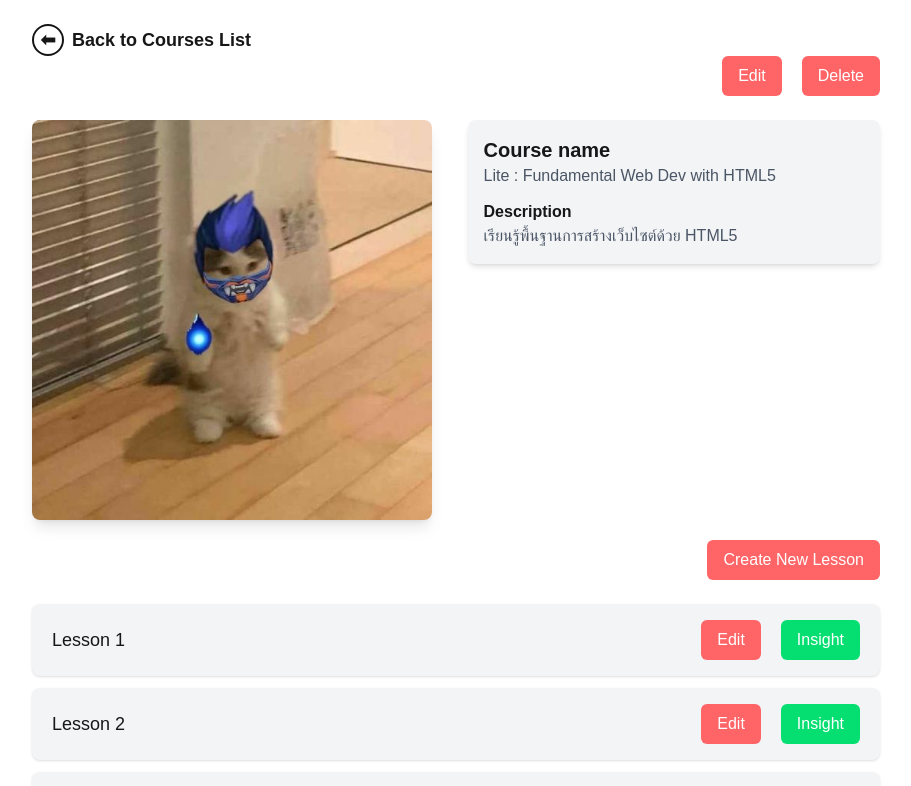
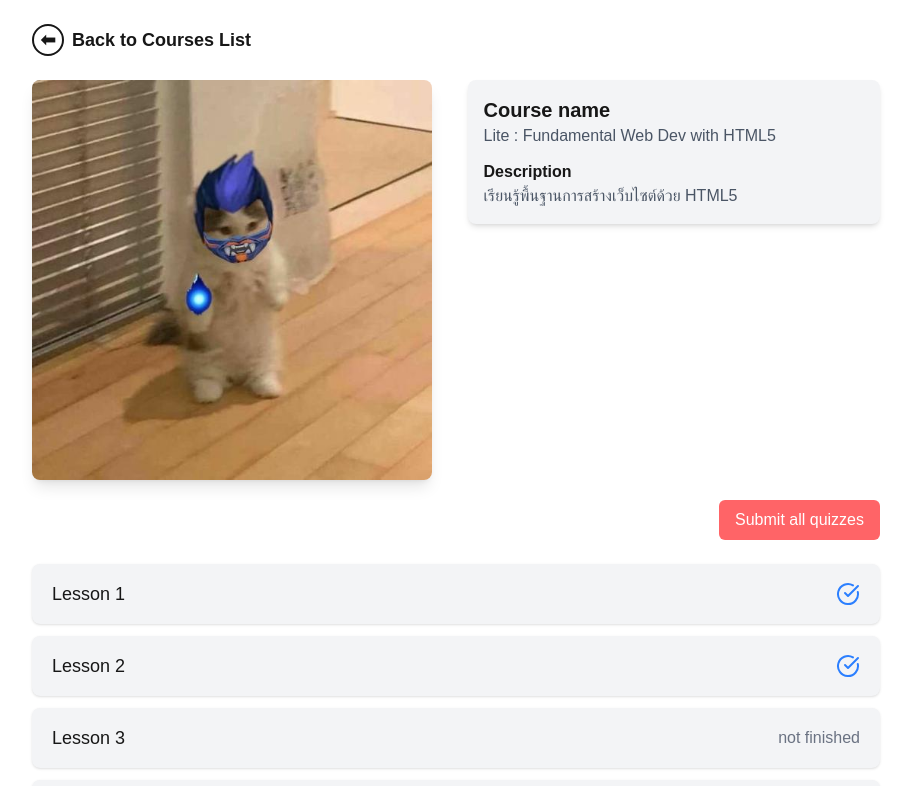
Before and after one commit to CS371-Project-Management/CS371-Frontend, a Next.js app: page /main/my_classroom/courses/detail in a window 1280 px wide. Shown: the top 786 px of the page, without its empty margins (184-1095 px from the left). Built offline with nearby package versions, Linux system fonts and the light colour scheme.

Commit message:
do_user_my_classroom_courses_detail_page_and_add_components_modals_report_ForSure

```diff
--- a/app/main/my_classroom/courses/detail/page.tsx
+++ b/app/main/my_classroom/courses/detail/page.tsx
@@ -6,6 +6,7 @@ import { CheckCircle, Circle } from "lucide-react";
 import { useState } from "react";
 import ModalEditCourse from "@/components/modals/course/Edit";
 import ModalDeleteCourse from "@/components/modals/course/Delete";
+import ModalReportForSure from "@/components/modals/report/ForSure";
 
 const lessons = [
     { title: "Lesson 1", status: "completed" },
@@ -17,6 +18,7 @@ const lessons = [
 export default function DetailPage() {
     const [isEditCourse, setIsEditCourse] = useState(false);
     const [isDeleteCourse, setIsDeleteCourse] = useState(false);
+    const [forSure, setForSure] = useState(false);
 
     return (
         <div className="p-6 max-w-4xl mx-auto">
@@ -29,7 +31,8 @@ export default function DetailPage() {
                 </div>
             </Link>
 
-            <div className="flex justify-end gap-5 mb-4">
+            {/* <STAFF></STAFF> */}
+            {/* <div className="flex justify-end gap-5 mb-4">
                 <button
                     className="h-fit bg-red-400 hover:bg-red-600 text-white px-4 py-2 rounded-md"
                     onClick={() => {setIsEditCourse(true)}}>
@@ -41,7 +44,7 @@ export default function DetailPage() {
                     onClick={() => {setIsDeleteCourse(true)}}>
                     Delete
                 </button>
-            </div>
+            </div> */}
 
             <div className="flex gap-6 mt-6">
                 <div className="w-1/2">
@@ -64,11 +67,20 @@ export default function DetailPage() {
                 </div>
             </div>
 
-            <div className="flex justify-end">
+            {/* <STAFF></STAFF> */}
+            {/* <div className="flex justify-end">
                 <button
                     className="mt-5 h-fit bg-red-400 hover:bg-red-600 text-white px-4 py-2 rounded-md"
                     onClick={() => {}}>
                     Create New Lesson
+                </button>
+            </div> */}
+
+            <div className="flex justify-end">
+                <button
+                    className="mt-5 h-fit bg-red-400 hover:bg-red-600 text-white px-4 py-2 rounded-md"
+                    onClick={() => {setForSure(true)}}>
+                    Submit all quizzes
                 </button>
             </div>
 
@@ -79,13 +91,14 @@ export default function DetailPage() {
                     className="flex justify-between items-center bg-gray-100 p-4 px-5 rounded-lg shadow-sm mb-3"
                 >
                     <p className="text-lg">{lesson.title}</p>
-                    {/* {lesson.status === "completed" ? (
+                    {lesson.status === "completed" ? (
                         <CheckCircle className="text-blue-500 w-6 h-6" />
                         ) : (
                         <span className="text-gray-500">{lesson.status}</span>
-                    )} */}
+                    )}
 
-                    <div className="flex gap-5">
+                    {/* <STAFF></STAFF> */}
+                    {/* <div className="flex gap-5">
                         <button
                             className="h-fit bg-red-400 hover:bg-red-600 text-white px-4 py-2 rounded-md"
                             onClick={() => {}}>
@@ -97,7 +110,7 @@ export default function DetailPage() {
                                 Insight
                             </button>
                         </Link>
-                    </div>
+                    </div> */}
                 </div>
                 ))}
             </div>
@@ -111,6 +124,13 @@ export default function DetailPage() {
                 isOpen={isDeleteCourse}
                 onClose={() => {setIsDeleteCourse(false)}}>
             </ModalDeleteCourse>
+
+            <ModalReportForSure
+                isOpen={forSure}
+                onClose={() => {setForSure(false)}}
+                title="Are you sure to submit all quizzes"
+                press="YES">
+            </ModalReportForSure>
         </div>
     );
 }
--- /dev/null
+++ b/components/modals/report/ForSure.tsx
@@ -0,0 +1,32 @@
+interface ModalProps {
+    title: string;
+    subtitle?: string;
+    press: string;
+    isOpen: boolean;
+    onClose: () => void;
+}
+
+export default function ModalReportForSure({ isOpen, onClose, title, subtitle, press }: ModalProps) {
+    if (!isOpen) return null;
+
+    return (
+        <div className="fixed inset-0 flex items-center justify-center bg-black/50 backdrop-blur-sm text-black">
+            <div className="flex relative flex-col gap-3 p-8 bg-white rounded-lg shadow-lg max-w-md w-full text-center">
+                <p className="text-lg font-bold">{title}</p>
+                {subtitle && <p className="text-lg font-bold">{subtitle}</p>}
+
+                <div className="flex justify-around mt-5">
+                    <button className="bg-red-400 text-white px-4 py-2 rounded-lg hover:bg-red-600"
+                        onClick={onClose}>
+                        Cancel
+                    </button>
+
+                    <button className="bg-green-400 text-white px-4 py-2 rounded-lg hover:bg-green-600"
+                        onClick={() => {}}>
+                        {press}
+                    </button>
+                </div>
+            </div>
+        </div>
+    );
+}
```
